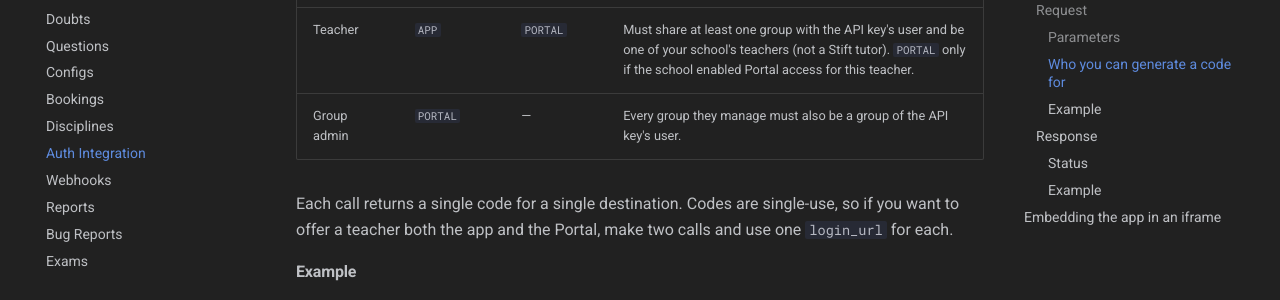
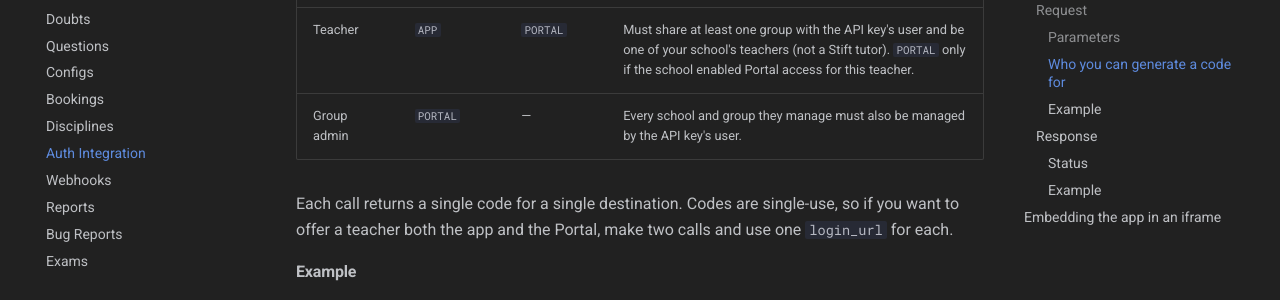
Before and after one commit to StiftTechnologies/developers-portal, an MkDocs documentation site: the page built from docs/auth_integration.md, in a window 1280 px wide and 900 px high, scrolled down 1000 px. Shown: the part 152-452 px from the top of the window. Built offline with MkDocs 1.6.1 and Material for MkDocs 9.7.7, drawn with Linux system fonts in a browser that asks for light colours.

Commit message:
docs(auth): count managed schools for group admin login codes

```diff
--- a/docs/auth_integration.md
+++ b/docs/auth_integration.md
@@ -33,7 +33,7 @@ POST /auth/codes
 | ----------- | ---------------- | ------------ | -------------------------------------------------------------------------------------------------- |
 | Student     | `APP`            | —            | Must share at least one group with the API key's user.                                             |
 | Teacher     | `APP`            | `PORTAL`     | Must share at least one group with the API key's user and be one of your school's teachers (not a Stift tutor). `PORTAL` only if the school enabled Portal access for this teacher. |
-| Group admin | `PORTAL`         | —            | Every group they manage must also be a group of the API key's user.                                 |
+| Group admin | `PORTAL`         | —            | Every school and group they manage must also be managed by the API key's user.                      |
 
 Each call returns a single code for a single destination. Codes are single-use, so if you want to offer a teacher both the app and the Portal, make two calls and use one `login_url` for each.
 
```
